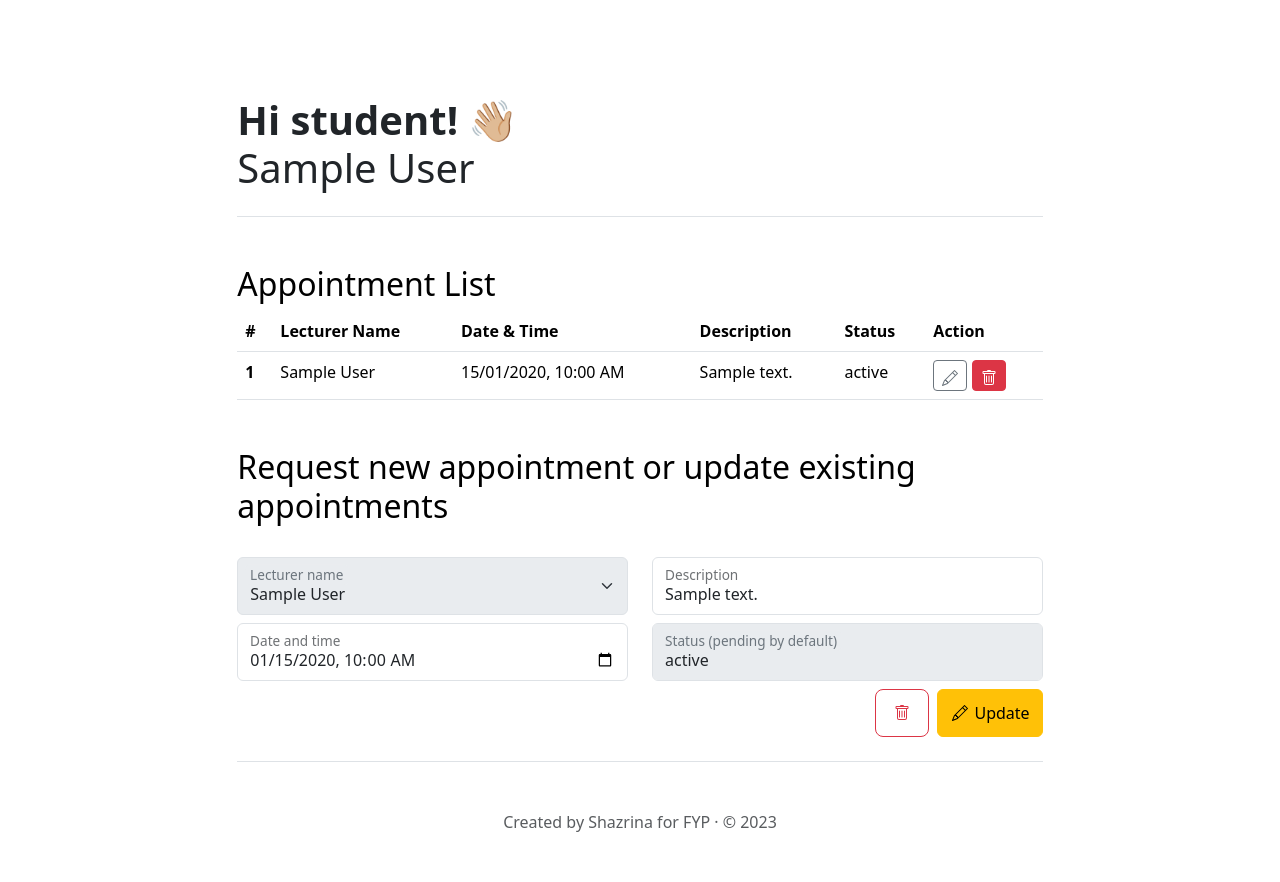
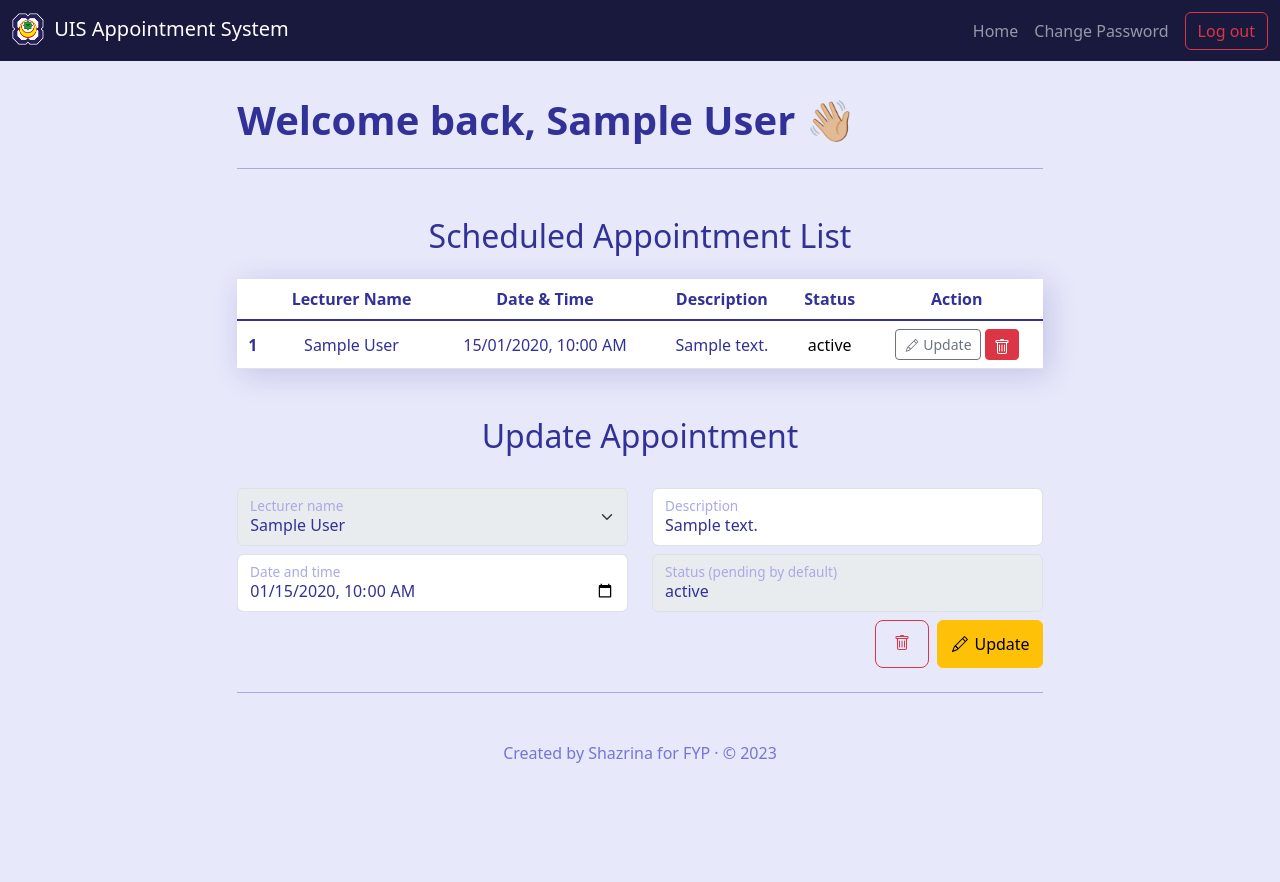
Before and after one commit to shazrinazhar/appointment-system, a PHP site: page /index_student.php?edit=1 in a window 1280 px wide. After the commit the page ends 763 px from the top, so only its background shows below. Run offline with PHP 8.4, Linux system fonts and the light colour scheme; the visitor is signed in with stand-in values (Sample User, id 1); tables that the repository leaves empty or names only in its code hold one stand-in row (values such as "Sample post"); data that the repository does not hold is empty.

Commit message:
finished the whole project; added change password feature, some UI changes

```diff
--- a/index_student.php
+++ b/index_student.php
@@ -99,34 +99,91 @@ if (isset($_GET['delete'])) {
   <meta charset="UTF-8">
   <meta name="viewport" content="width=device-width, initial-scale=1.0">
   <link href="https://cdn.jsdelivr.net/npm/bootstrap@5.3.2/dist/css/bootstrap.min.css" rel="stylesheet">
-  <title>Student Dashboard</title>
+  <title>UIS Appointment System: Student Dashboard</title>
+  <link rel="icon" type="image/png" href="uis.png">
+  <style>
+    body {
+      background-color: rgb(231, 232, 250);
+    }
+
+    header {
+      border-bottom: 1px solid #aaa9e5;
+    }
+
+    h1 {
+      color: rgba(50, 49, 151, 255);
+    }
+
+    h2 {
+      font-size: 2em;
+      color: rgba(50, 49, 151, 255);
+    }
+
+    table {
+      text-align: center;
+      color: rgba(50, 49, 151, 255);
+      justify-content: center;
+      box-shadow: 5px 5px 30px rgba(50, 49, 151, 0.2);
+    }
+
+    .table>tbody {
+      vertical-align: middle;
+    }
+
+    th {
+      background-color: white !important;
+      color: rgba(50, 49, 151, 255) !important;
+    }
+
+    td {
+      background-color: white !important;
+    }
+
+    td.color {
+      color: rgba(50, 49, 151, 255) !important;
+    }
+
+    .status-td {
+      font-weight: 500;
+    }
+
+    .form-select, .form-control {
+      color: rgba(50, 49, 151, 255);
+    }
+
+    .form-floating>label {
+      color: #aaa9e5;
+    }
+
+    .form-floating>.form-control-plaintext~label, .form-floating>.form-control:focus~label, .form-floating>.form-control:not(:placeholder-shown)~label, .form-floating>.form-select~label {
+      color: #aaa9e5;
+    }
+
+    footer {
+      border-top: 1px solid #aaa9e5;
+      color: #7675d5;
+    }
+  </style>
 </head>
 
 <body>
 
-  <!-- <?php include "navbar.php" ?> -->
+  <?php include "navbar.php" ?>
 
   <div class="col-lg-8 mx-auto p-4 py-md-5">
 
-    <header class="d-flex align-items-center pt-5 pb-3 mb-5 border-bottom">
-      <h1>
-        <span style="font-weight: bolder;">
-          Hi student! 👋🏼 <br>
-        </span>
-        <span>
-          <?php echo $full_name ?>
-        </span>
-      </h1>
+    <header class="d-flex align-items-center pt-5 pb-3 mb-5">
+      <h1 style="font-weight: bolder;">Welcome back, <?php echo $full_name ?> 👋🏼</h1>
     </header>
 
     <main>
 
       <section class="pb-2 mb-4">
-        <h2 class="text-body-emphasis">Appointment List</h2>
+        <h2 class="mb-4 text-center">Scheduled Appointment List</h2>
         <table class="table table-responsive table-hover">
           <thead>
             <tr>
-              <th scope="col">#</th>
+              <th scope="col"></th>
               <th scope="col">Lecturer Name</th>
               <th scope="col">Date & Time</th>
               <th scope="col">Description</th>
@@ -134,19 +191,20 @@ if (isset($_GET['delete'])) {
               <th scope="col">Action</th>
             </tr>
           </thead>
-          <tbody>
+          <tbody class="table-group-divider">
             <?php foreach ($appointments as $index => $appointment) { ?>
               <tr data-appointment-id="<?= $appointment['appointment_id'] ?>">
                 <th scope="row"><?= $index + 1 ?></th>
-                <td><?= $appointment['lecturer_name'] ?></td>
-                <td><?= date('d/m/Y, h:i A', strtotime($appointment['datetime'])) ?></td>
-                <td><?= $appointment['desc'] ?></td>
+                <td class="color"><?= $appointment['lecturer_name'] ?></td>
+                <td class="color"><?= date('d/m/Y, h:i A', strtotime($appointment['datetime'])) ?></td>
+                <td class="color"><?= $appointment['desc'] ?></td>
                 <td class="status-td"><?= $appointment['status'] ?></td>
                 <td>
                   <a href="index_student.php?edit=<?= $appointment['appointment_id']; ?>" class="btn btn-outline-secondary btn-sm" role="button">
-                    <svg xmlns="http://www.w3.org/2000/svg" width="16" height="16" fill="currentColor" class="bi bi-pencil" viewBox="0 0 16 16">
+                    <svg xmlns="http://www.w3.org/2000/svg" width="16" height="16" fill="currentColor" class="bi bi-pencil" viewBox="0 0 16 20">
                       <path d="M12.146.146a.5.5 0 0 1 .708 0l3 3a.5.5 0 0 1 0 .708l-10 10a.5.5 0 0 1-.168.11l-5 2a.5.5 0 0 1-.65-.65l2-5a.5.5 0 0 1 .11-.168l10-10zM11.207 2.5 13.5 4.793 14.793 3.5 12.5 1.207 11.207 2.5zm1.586 3L10.5 3.207 4 9.707V10h.5a.5.5 0 0 1 .5.5v.5h.5a.5.5 0 0 1 .5.5v.5h.293l6.5-6.5zm-9.761 5.175-.106.106-1.528 3.821 3.821-1.528.106-.106A.5.5 0 0 1 5 12.5V12h-.5a.5.5 0 0 1-.5-.5V11h-.5a.5.5 0 0 1-.468-.325z" />
                     </svg>
+                    Update
                   </a>
                   <a href="index_student.php?delete=<?= $appointment['appointment_id']; ?>" class="btn btn-danger btn-sm" role="button">
                     <svg xmlns="http://www.w3.org/2000/svg" width="16" height="16" fill="currentColor" class="bi bi-trash" viewBox="0 0 16 16">
@@ -162,7 +220,8 @@ if (isset($_GET['delete'])) {
       </section>
 
       <section class="pb-4">
-        <h2 class="text-body-emphasis">Request new appointment or update existing appointments</h2>
+        <h2 class="text-center"><?php echo isset($_GET['edit']) ? 'Update Appointment' : 'Schedule New Appointment'; ?></h2>
+
         <form action="index_student.php" method="post" class="row justify-content-start" id="appointment-form">
           <div class="col-md-6">
             <div class="form-floating mb-2 mt-4">
@@ -226,7 +285,7 @@ if (isset($_GET['delete'])) {
                     <path d="M8 6.5a.5.5 0 0 1 .5.5v1.5H10a.5.5 0 0 1 0 1H8.5V11a.5.5 0 0 1-1 0V9.5H6a.5.5 0 0 1 0-1h1.5V7a.5.5 0 0 1 .5-.5z" />
                     <path d="M14 4.5V14a2 2 0 0 1-2 2H4a2 2 0 0 1-2-2V2a2 2 0 0 1 2-2h5.5L14 4.5zm-3 0A1.5 1.5 0 0 1 9.5 3V1H4a1 1 0 0 0-1 1v12a1 1 0 0 0 1 1h8a1 1 0 0 0 1-1V4.5h-2z" />
                   </svg>
-                  Request
+                  Add
                 </button>
               <?php } ?>
             </div>
@@ -236,7 +295,7 @@ if (isset($_GET['delete'])) {
 
     </main>
 
-    <footer class="pt-5 text-body-secondary border-top text-center">
+    <footer class="pt-5 text-center">
       Created by Shazrina for FYP &middot; &copy; 2023
     </footer>
 
--- a/navbar.php
+++ b/navbar.php
@@ -1,20 +1,43 @@
 <?php
 include_once "session.php";
 
-if($user==''){
+if ($user == '') {
   header("location:login.php");
 } else {
   header("");
 }
+
+if ($role === 'student') {
+  $href = 'index_student.php';
+} elseif ($role === 'lecturer') {
+  $href = 'index_lecturer.php';
+}
 ?>
 
-<nav class="navbar navbar-expand-md navbar-dark fixed-top bg-dark">
+<style>
+  .navbar {
+    background-color: #19193d;
+  }
+</style>
+
+<nav class="navbar navbar-expand-md navbar-dark fixed-top">
   <div class="container-fluid">
-    <a class="navbar-brand" href="#">UIS Appointment System</a>
+    <a class="navbar-brand">
+      <img src="uis.png" alt="" style="width: 32px; height: 32px; margin-right: 5px; margin-bottom: 3px">
+      <span style="font-size: 20px; font-weight: 500;">UIS Appointment System</span>
+    </a>
     <button class="navbar-toggler" type="button" data-bs-toggle="collapse" data-bs-target="#navbarCollapse" aria-controls="navbarCollapse" aria-expanded="false" aria-label="Toggle navigation">
       <span class="navbar-toggler-icon"></span>
     </button>
     <div class="collapse navbar-collapse justify-content-end" id="navbarCollapse">
+      <ul class="navbar-nav">
+        <li class="nav-item">
+        <a class="nav-link" href="<?php echo $href; ?>">Home</a>
+        </li>
+        <li class="nav-item">
+          <a class="nav-link me-2" href="password.php">Change Password</a>
+        </li>
+      </ul>
       <a class="nav-item btn btn-outline-danger" href="logout.php">Log out</a>
     </div>
   </div>
```
Also changed, not shown: index.html (added, +78 -0 lines), index_lecturer.php (+62 -17 lines), login.php (+46 -5 lines), password.php (added, +155 -0 lines), bg_land.png (added), uis.png (added).
